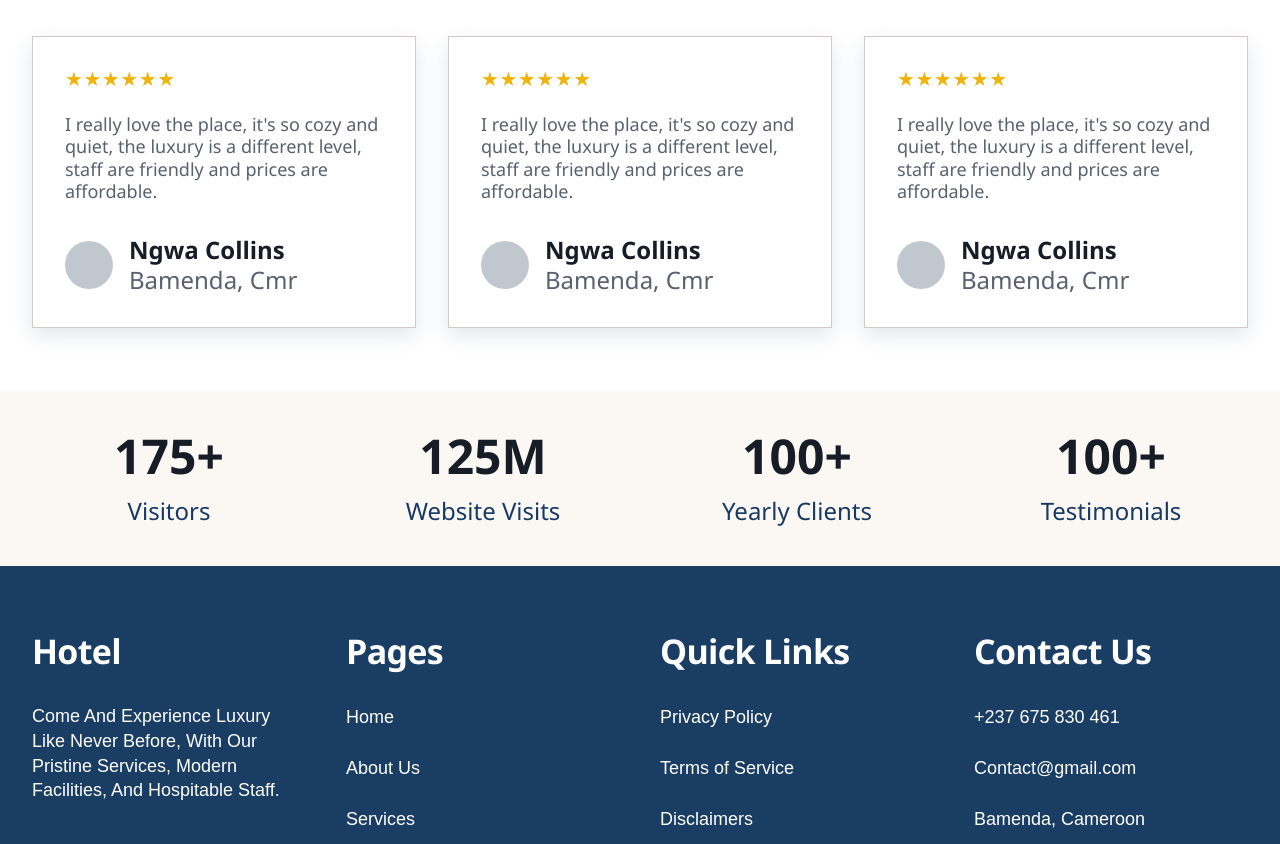
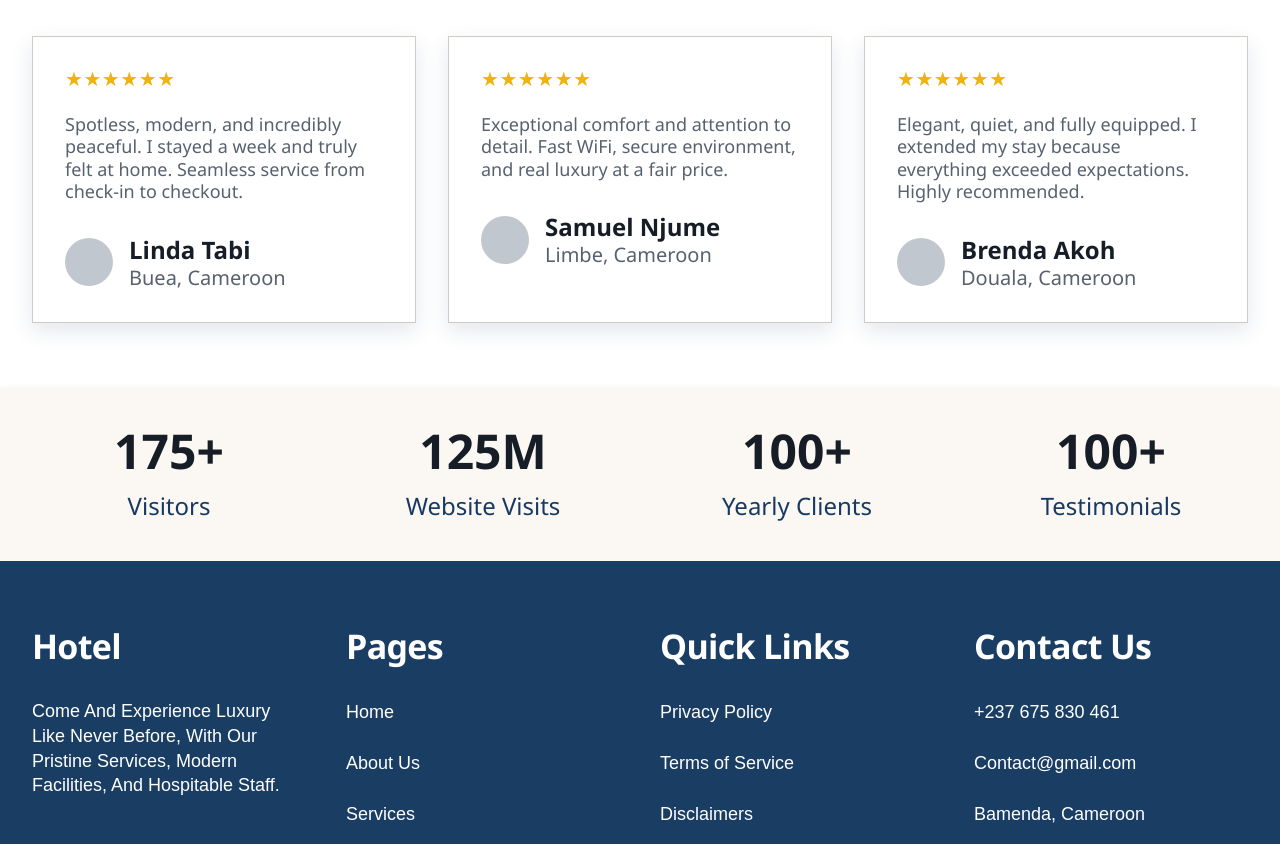
Before and after one commit to SirriCelles/bendu-ap, a Next.js app: page / in a window 1280 px wide. Shown: the part 3115-3959 px from the top of the page. Built offline with nearby package versions, Linux system fonts and the light colour scheme.

Commit message:
chore(home): update testimonies section

```diff
--- a/components/public/landing/testimonials-section.tsx
+++ b/components/public/landing/testimonials-section.tsx
@@ -1,26 +1,26 @@
 const testimonials = [
   {
-    id: "ngwa-collins-1",
+    id: "linda-tabi-2",
     quote:
-      "I really love the place, it's so cozy and quiet, the luxury is a different level, staff are friendly and prices are affordable.",
-    name: "Ngwa Collins",
-    location: "Bamenda, Cmr",
+      "Spotless, modern, and incredibly peaceful. I stayed a week and truly felt at home. Seamless service from check-in to checkout.",
+    name: "Linda Tabi",
+    location: "Buea, Cameroon",
     rating: 6,
   },
   {
-    id: "ngwa-collins-2",
+    id: "samuel-njume-2",
     quote:
-      "I really love the place, it's so cozy and quiet, the luxury is a different level, staff are friendly and prices are affordable.",
-    name: "Ngwa Collins",
-    location: "Bamenda, Cmr",
+      "Exceptional comfort and attention to detail. Fast WiFi, secure environment, and real luxury at a fair price.         ",
+    name: "Samuel Njume",
+    location: "Limbe, Cameroon",
     rating: 6,
   },
   {
-    id: "ngwa-collins-3",
+    id: "brenda-akoh-2",
     quote:
-      "I really love the place, it's so cozy and quiet, the luxury is a different level, staff are friendly and prices are affordable.",
-    name: "Ngwa Collins",
-    location: "Bamenda, Cmr",
+      "Elegant, quiet, and fully equipped. I extended my stay because everything exceeded expectations. Highly recommended.",
+    name: "Brenda Akoh",
+    location: "Douala, Cameroon",
     rating: 6,
   },
 ];
@@ -53,7 +53,7 @@ export function TestimonialsSection() {
                   <p className="text-lg font-semibold leading-tight text-foreground md:text-2xl">
                     {item.name}
                   </p>
-                  <p className="text-base leading-tight text-muted-foreground md:text-2xl">
+                  <p className="text-base leading-tight text-muted-foreground md:text-xl">
                     {item.location}
                   </p>
                 </div>
```
